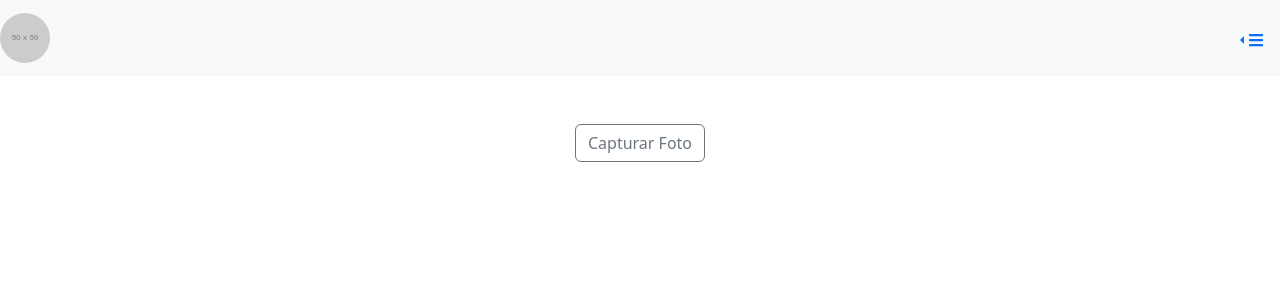
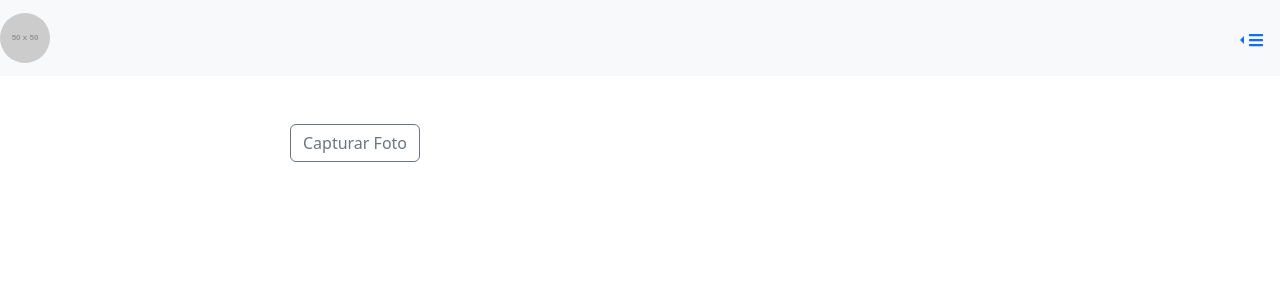
Before and after one commit to GasFeDev/Captura-Foto, a React (Create React App) app: page / in a window 1280 px wide. Shown: the top 300 px of the page. Built offline with nearby package versions, Linux system fonts and the light colour scheme.

Commit message:
Correccion11 contenedor foto

```diff
--- a/src/Captura/Body/Body.jsx
+++ b/src/Captura/Body/Body.jsx
@@ -28,7 +28,7 @@ const Body = () => {
 
   return (
     <Container className="mt-5">
-      <Row>
+      <Row className="d-flex align-items-center justify-content-center">
         <Col className="text-right">
           {showTab2 ? (
             <Button variant="outline-secondary" onClick={handleRegresar}>
@@ -40,10 +40,9 @@ const Body = () => {
             </Button>
           )}
         </Col>
-      </Row>
-      {showTab2 ? (
-        <div>
-          <div style={{ marginTop: "20px" }}>
+        <Col className="d-flex justify-content-center">
+          {showTab2 && (
+            <div className="photo-container" style={{ marginTop: "20px" }}>
               {imgSrc ? (
                 <img src={imgSrc} alt="captured" />
               ) : (
@@ -69,8 +68,9 @@ const Body = () => {
                 </>
               )}
             </div>
-        </div>
-      ) : null}{" "}
+          )}
+        </Col>
+      </Row>
     </Container>
   );
 };
```
Lines whose indentation alone changed are shown as unchanged.
